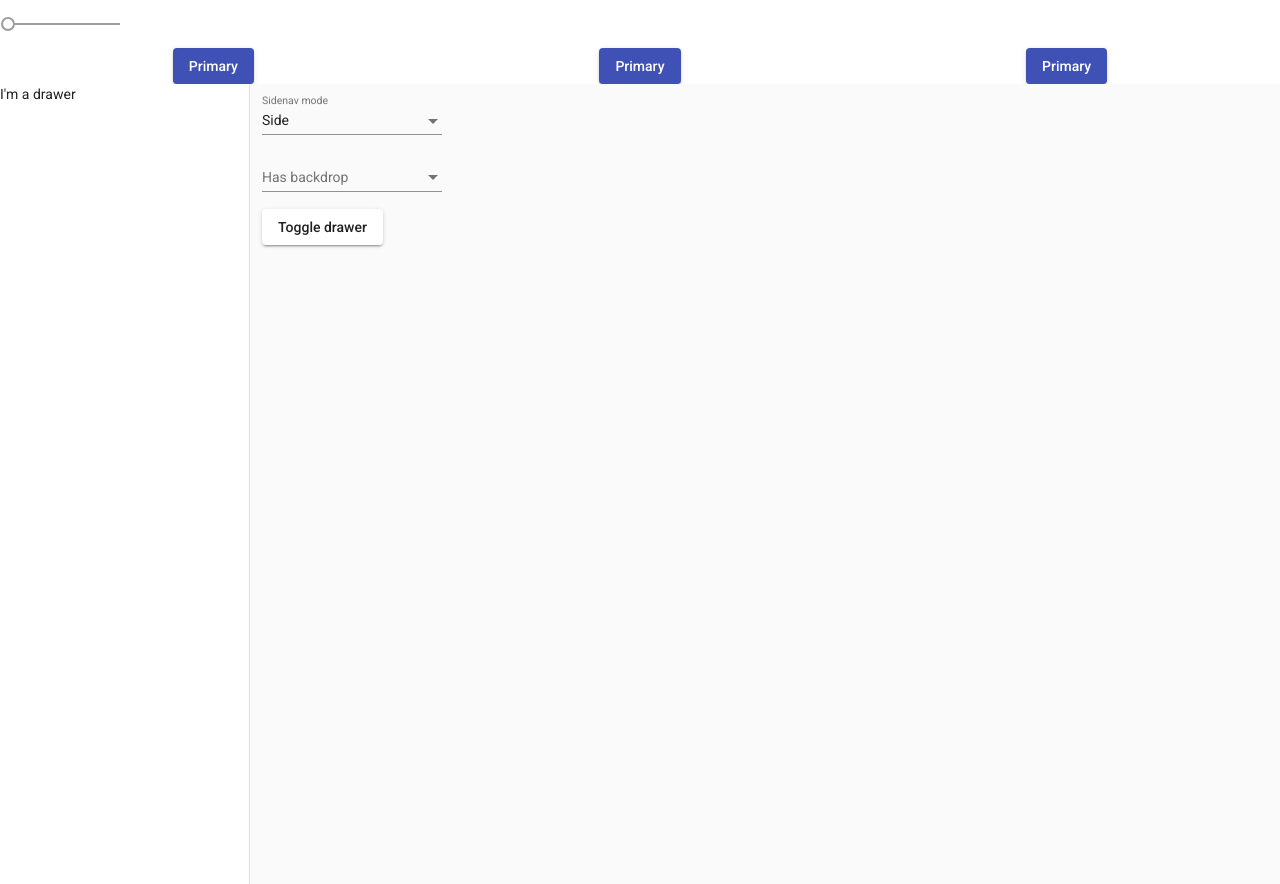
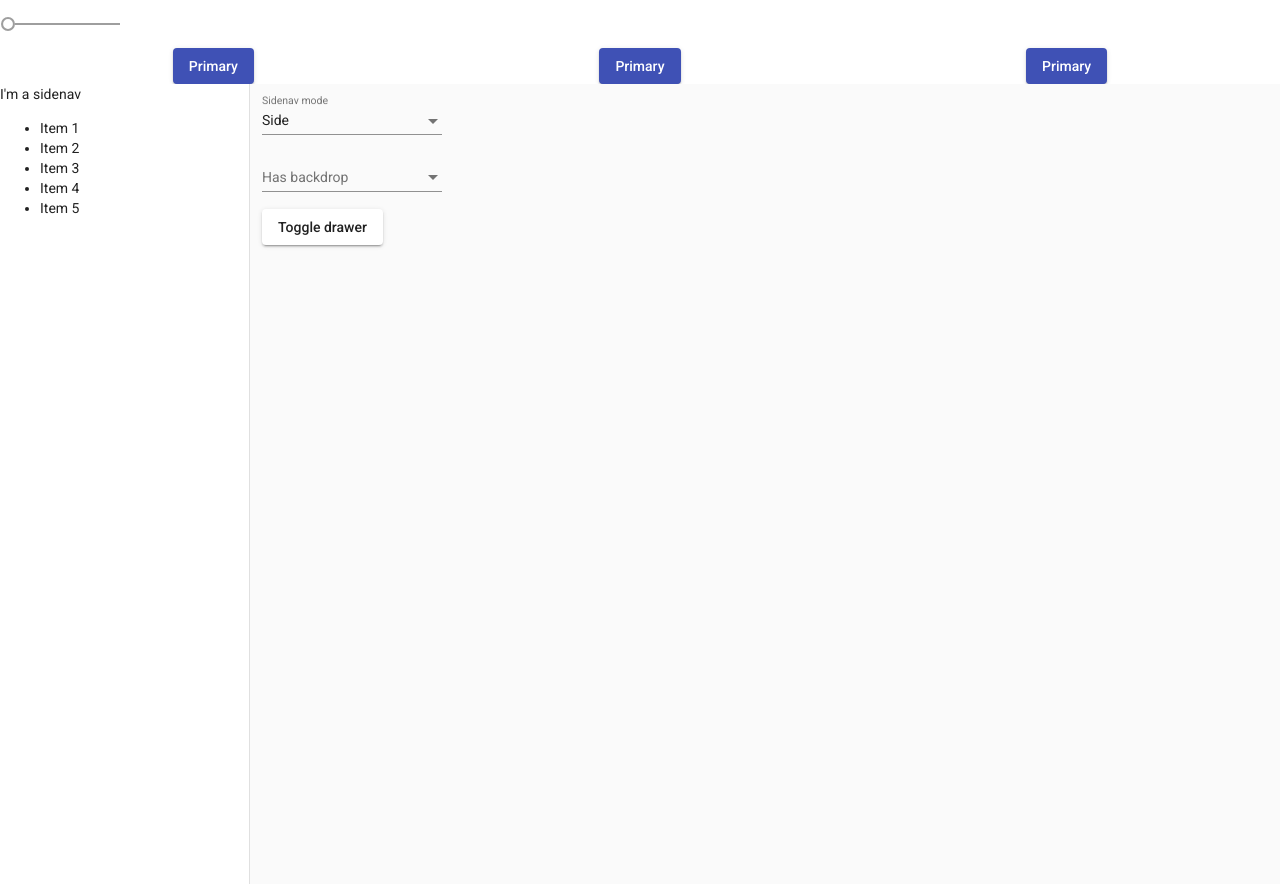
Before and after one commit to FoxGeoff/demo-library, an Angular app: page / in a window 1280 px wide. Both pictures are taken after a click on the button "Toggle drawer". Built offline with nearby package versions, Linux system fonts and the light colour scheme.

Commit message:
Add Sidenav list

```diff
--- a/src/app/dashboard/dashboard.component.html
+++ b/src/app/dashboard/dashboard.component.html
@@ -1,5 +1,14 @@
 <mat-sidenav-container class="container" [hasBackdrop]="hasBackdrop.value">
-  <mat-sidenav #drawer [mode]="mode.value">I'm a drawer</mat-sidenav>
+  <mat-sidenav #drawer [mode]="mode.value">
+    I'm a sidenav
+    <ul>
+      <li>Item 1</li>
+      <li>Item 2</li>
+      <li>Item 3</li>
+      <li>Item 4</li>
+      <li>Item 5</li>
+    </ul>
+  </mat-sidenav>
   <mat-sidenav-content>
     <mat-form-field>
       <mat-label>Sidenav mode</mat-label>
```
